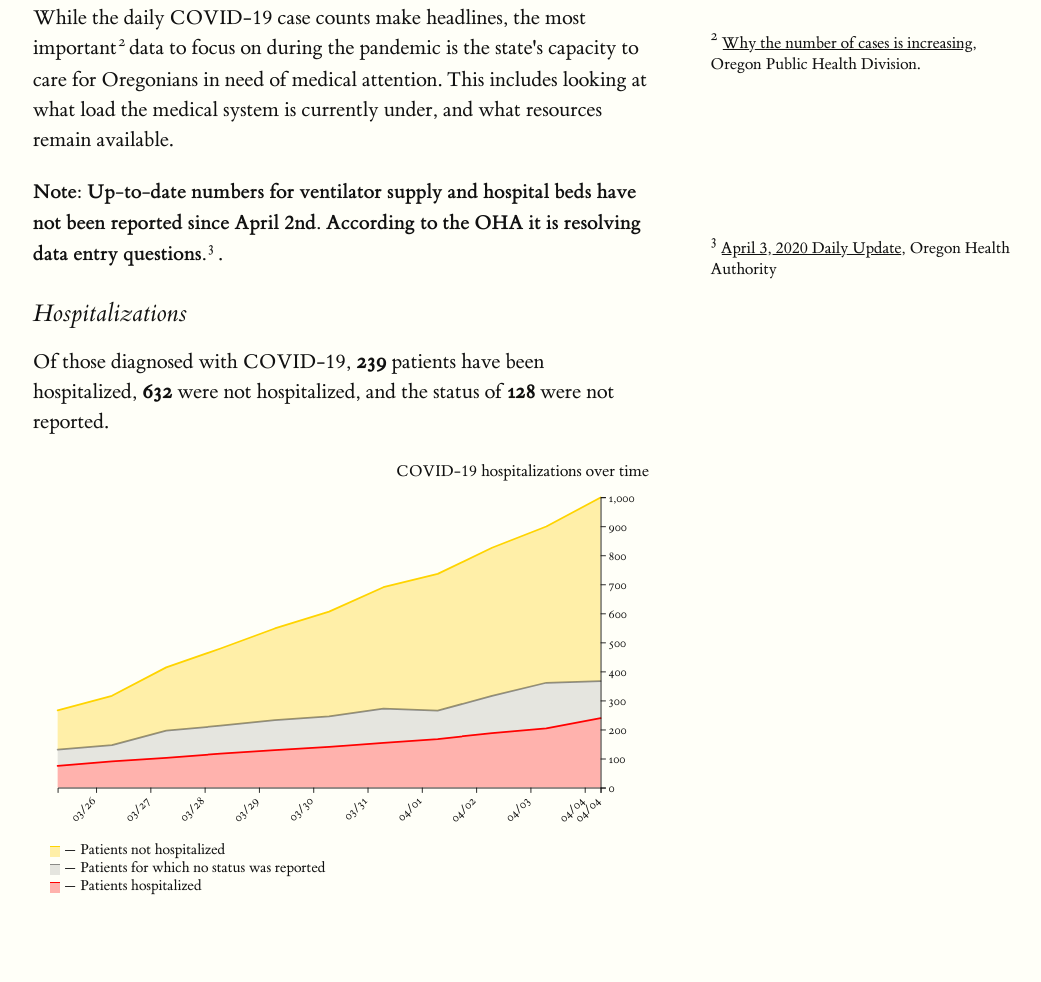
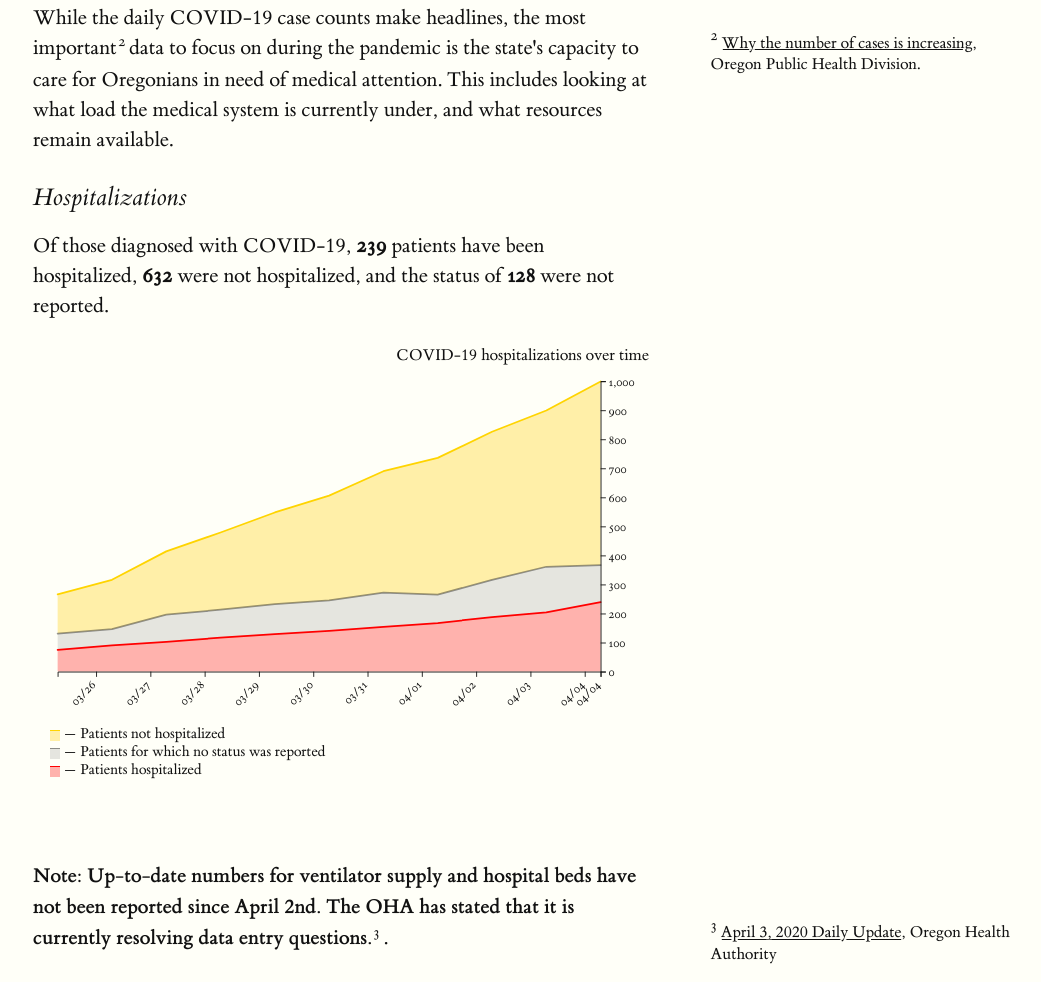
Before and after one commit to mattbaker/oregon-covid, a website: page index.html in a window 1280 px wide. Shown: the part 780-1762 px from the top of the page, without its empty margins (47-1088 px from the left). Drawn offline with nearby package versions, Linux system fonts and the light colour scheme.

Commit message:
move data issue notice

```diff
--- a/index.html
+++ b/index.html
@@ -55,13 +55,6 @@ window.NREUM||(NREUM={}),__nr_require=function(t,e,n){function r(n){if(!e[n]){va
           </span> data to focus on during the pandemic is the state's capacity to care for Oregonians in need of medical attention. This includes looking at what load the medical system is currently under, and what resources remain available.
         </p>
 
-        <p>
-          <strong>Note: Up-to-date numbers for ventilator supply and hospital beds have not been reported since April 2nd. According to the OHA it is resolving data entry questions.</strong><label for="missing-hospital-data" class="margin-toggle sidenote-number"></label>
-            <input type="checkbox" id="missing-hospital-data" class="margin-toggle" />
-            <span class="sidenote">
-              <a href="https://govsite-assets.s3.amazonaws.com/9BrRkUvtT8aMSfPNGWf7_Oregon-COVID-19-Update-04-03-2020-FINAL.pdf">April 3, 2020 Daily Update</a>, Oregon Health Authority</span>.
-        </p>
-
         <h3>Hospitalizations</h3>
         <p>
           Of those diagnosed with COVID-19, <strong id="hospitalized-covid-latest" class="numeral">—</strong> patients have been hospitalized, <strong
@@ -76,6 +69,13 @@ window.NREUM||(NREUM={}),__nr_require=function(t,e,n){function r(n){if(!e[n]){va
           <div class="legend"><div class="legend-icon hospitalized">&nbsp;</div> — Patients hospitalized</div>
         </figure>
       </section>
+
+      <p>
+        <strong>Note: Up-to-date numbers for ventilator supply and hospital beds have not been reported since April 2nd. The OHA has stated that it is currently resolving data entry questions.</strong><label for="missing-hospital-data" class="margin-toggle sidenote-number"></label>
+          <input type="checkbox" id="missing-hospital-data" class="margin-toggle" />
+          <span class="sidenote">
+            <a href="https://govsite-assets.s3.amazonaws.com/9BrRkUvtT8aMSfPNGWf7_Oregon-COVID-19-Update-04-03-2020-FINAL.pdf">April 3, 2020 Daily Update</a>, Oregon Health Authority</span>.
+      </p>
 
       <h3>Ventilator Supply</h3>
       <p>
```
